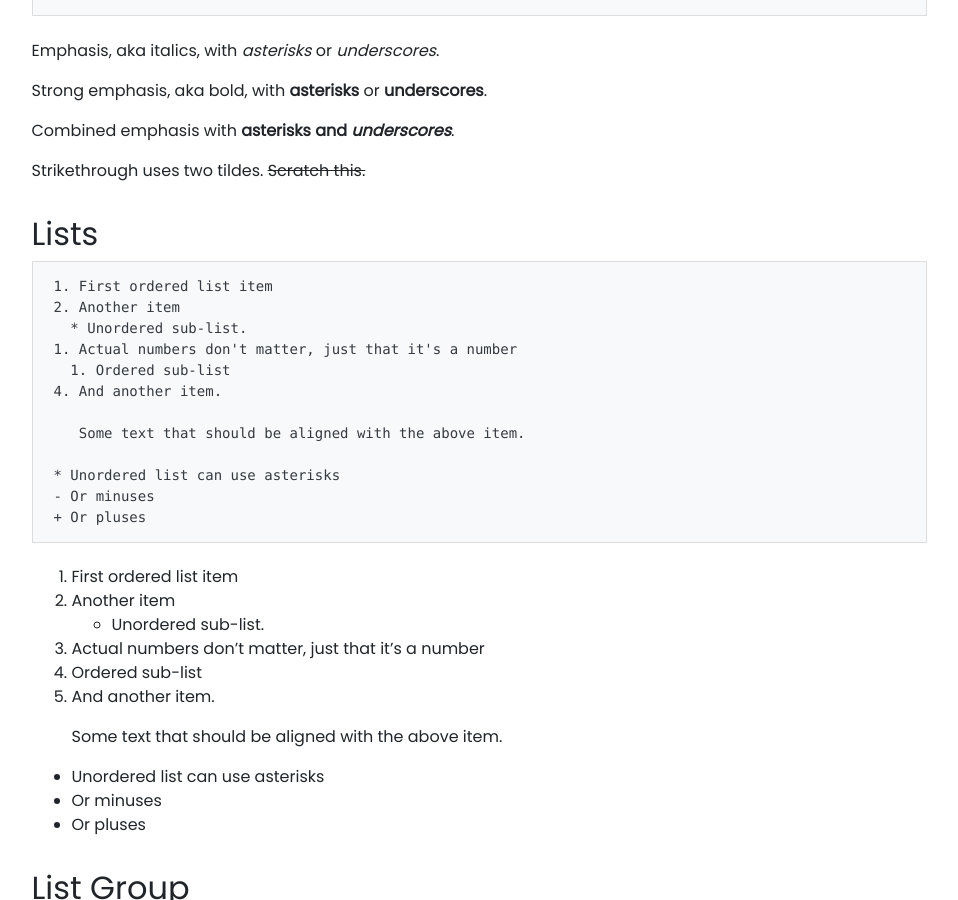
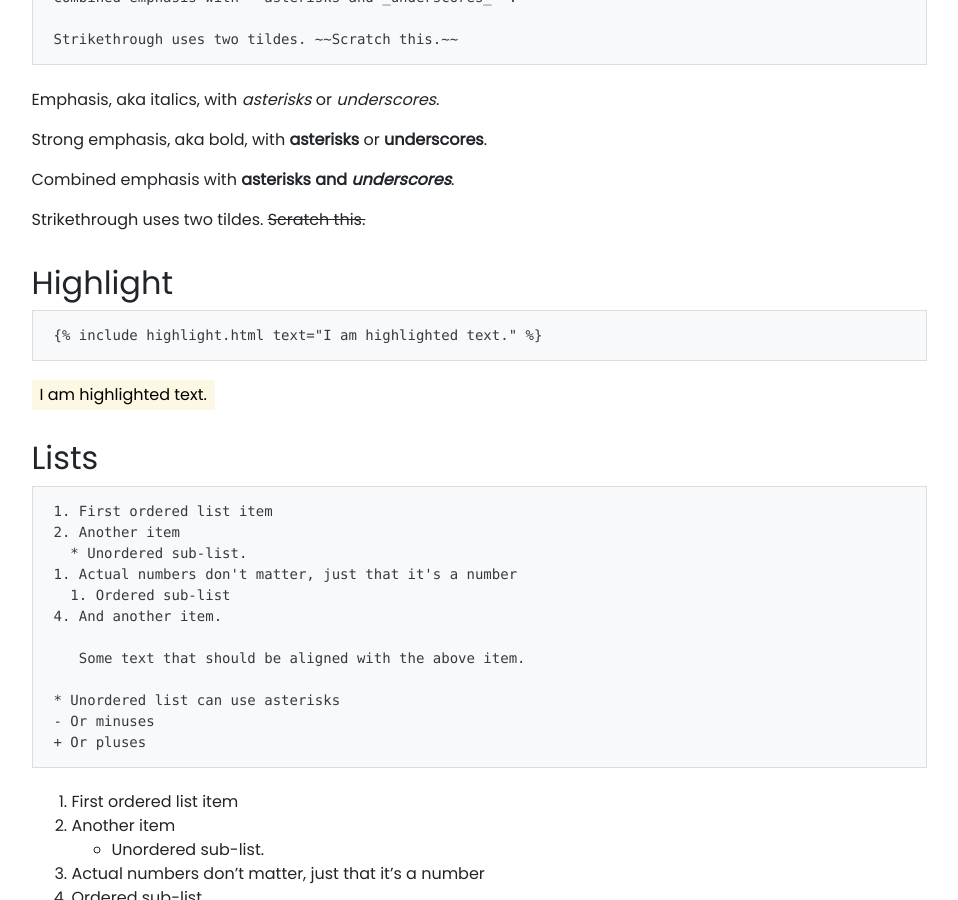
Before and after one commit to yousinix/portfolYOU, a Jekyll site: the page built from docs/elements.md, in a window 1280 px wide and 900 px high, scrolled down 1895 px. Shown: the whole window, without its empty margins (161-1119 px from the left). Built offline with Jekyll 4.4.1, drawn with Linux system fonts in a browser that asks for light colours; nearby versions of some CDN libraries; comment, search, counter and statistics services are not loaded.

Commit message:
Add Highlight Support

````diff
--- /dev/null
+++ b/_includes/highlight.html
@@ -0,0 +1 @@
+<mark class="px-2">{{ include.text }}</mark>
--- a/docs/elements.md
+++ b/docs/elements.md
@@ -12,6 +12,7 @@ A demo of Markdown and HTML includes.
 {%- capture list_items -%}
 Headers
 Emphasis
+Highlight
 Lists
 List Group
 Links
@@ -68,6 +69,14 @@ Strong emphasis, aka bold, with **asterisks** or __underscores__.
 Combined emphasis with **asterisks and _underscores_**.
 
 Strikethrough uses two tildes. ~~Scratch this.~~
+
+
+## Highlight
+
+```
+{% raw %}{% include highlight.html text="I am highlighted text." %}{% endraw %}
+```
+{% include highlight.html text="I am highlighted text." %}
 
 
 ## Lists
````
